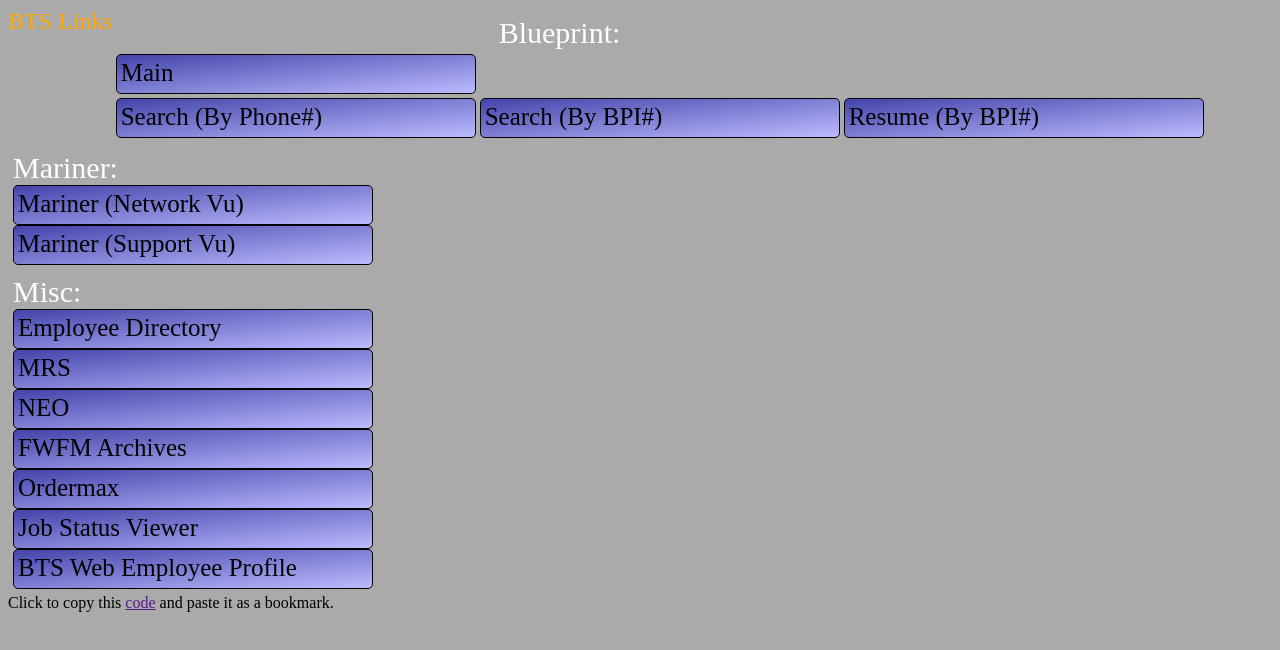
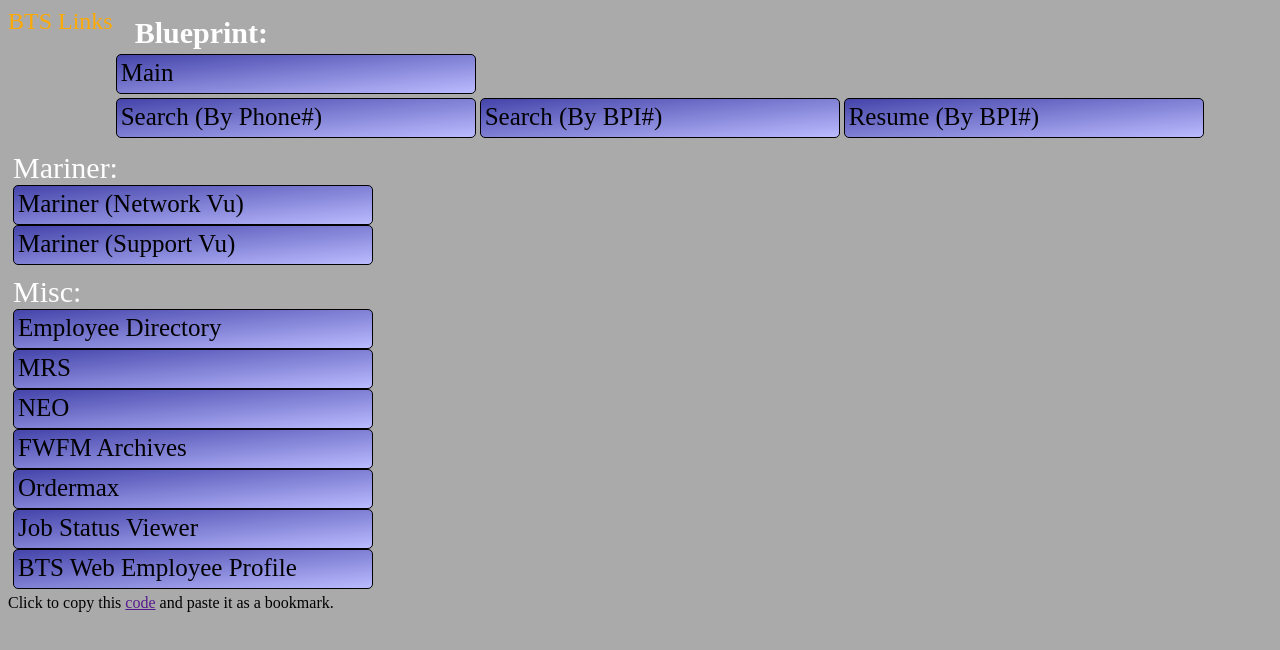
Before and after one commit to sgtbane/bts-links, a plain HTML site: page index.html in a window 1280 px wide. Drawn offline with Linux system fonts and the light colour scheme.

Commit message:
update index.html

```diff
--- a/index.html
+++ b/index.html
@@ -65,11 +65,11 @@
 		<div class="container">
 			<table>
 				<thead>
-					<th>
-						<td colspan='3' class='table-header'>
+					<tr>
+						<th colspan='3' class='table-header'>
 							Blueprint:
-						</td>
-					</th>
+						</th>
+					</tr>
 				</thead>
 				<tbody>
 					<tr>
```
